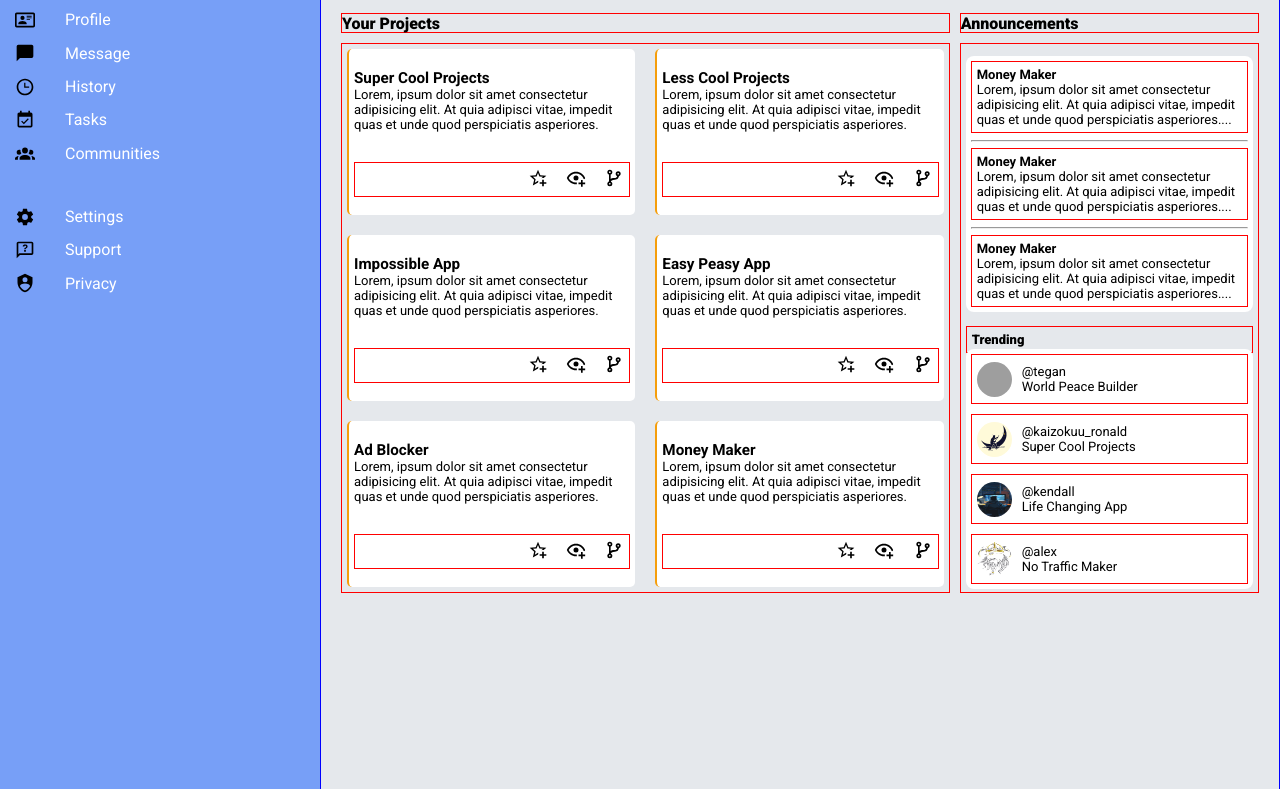
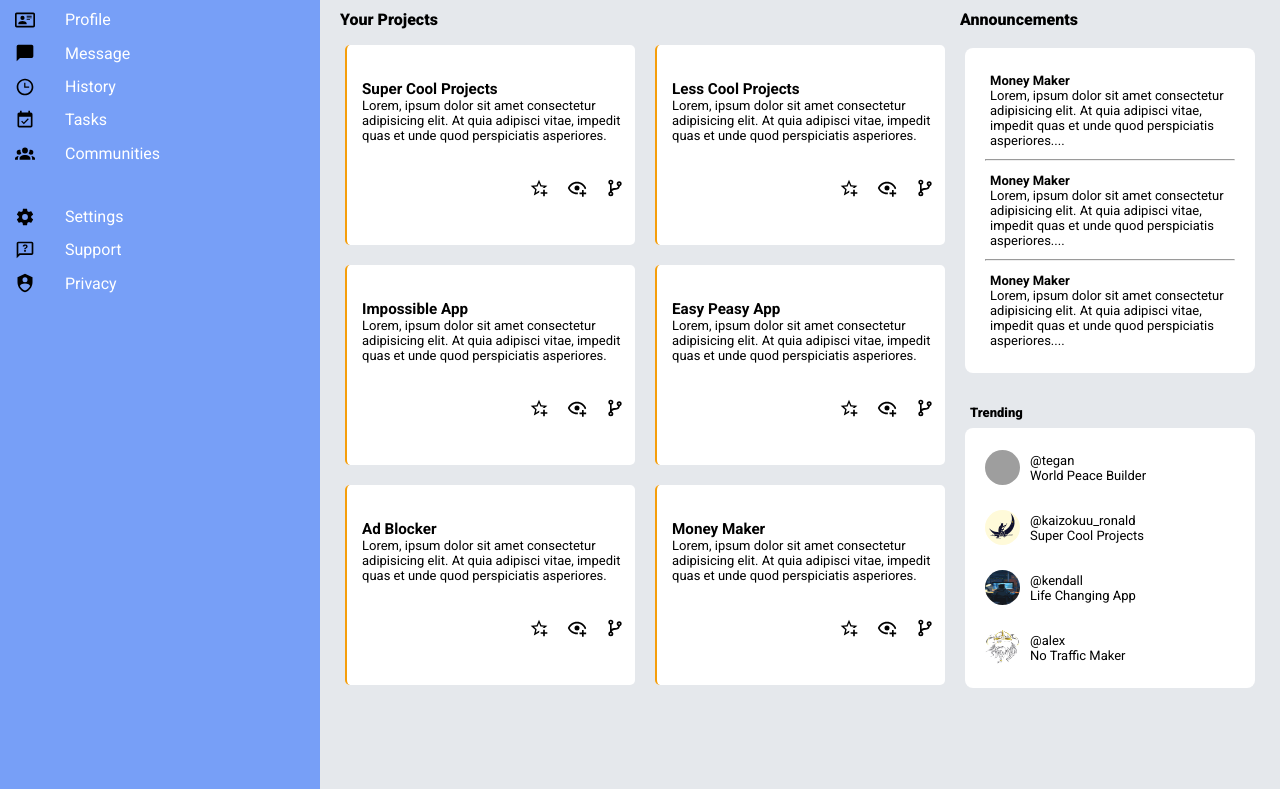
Before and after one commit to Ronald116/HTML-CSS-JAVASCRIPT, a plain HTML site: page theOdenProject/04_Admin_Dashboard/index.html in a window 1280 px wide. Shown: the part 160-949 px from the top of the page. Drawn offline with Linux system fonts and the light colour scheme; grey boxes are pictures that could not be loaded.

Commit message:
complete css

```diff
--- a/theOdenProject/04_Admin_Dashboard/styles.css
+++ b/theOdenProject/04_Admin_Dashboard/styles.css
@@ -16,7 +16,8 @@ body, html {
     width: 100%;
     height: 100vh;
     grid-template-columns: 1fr 3fr;
-    grid-template-rows: 1fr 4fr;
+    grid-template-rows: 1fr 110%;
+
 }
 
 .svg {
@@ -37,10 +38,10 @@ body, html {
 
 /*header*/
 header {
-    border: solid black 1px;
     grid-column: 2 / span 2;
     grid-row: 1 / 1;
     height: 150px;
+    box-shadow: 0 5px 10px rgba(0, 0, 0, 0.2);
 }
 
 .search-area {
@@ -195,22 +196,19 @@ aside div {
 /***************************************/
 /*main*/
 main {
-    border: solid blue 1px;
     grid-column: 2 / span 2;
     grid-row: 2 / 2;
 
     display: grid;
     grid-template-columns: repeat(3, 1fr);
-    grid-template-rows: 20px  repeat(3, 550px);
+    grid-template-rows: 20px  repeat(3, 650px);
     gap: 10px;
 
     padding: 20px;
     background-color: #e5e8ec;
-
 }
 
 main div {
-    border: var(--border);
     font-size: small;
     padding: 5px;
 }
@@ -225,12 +223,20 @@ main .item p {
 
 .project-lists {
     grid-column: 1 / 3;
-    grid-row: 2 / 3.5;
+    grid-row: 2 / 3;
 
     display: grid;
     grid-template-columns: repeat(2, 1fr);
     grid-template-rows: repeat(3, 1fr);
     gap: 20px;
+}
+
+.project-lists div h3, .project-lists div p {
+    padding-left: 10px;
+}
+
+.project-lists div h3 {
+    padding-top: 15px;
 }
 
 .announcements-trends {
@@ -248,7 +254,8 @@ main .item p {
     display: grid;
     grid-template-rows: repeat(4, 50px);
     row-gap: 10px;
-    margin-top: -140px;
+    margin-top: 45px;
+    padding: 15px;
 }
 
 .trending-users div {
@@ -308,12 +315,13 @@ main .item p {
 .trending-list {
     font-weight: 900;
     margin-bottom: 0;
-    margin-top: -130px;
+    margin-top: 25px;
 }
 
 .news {
     margin-bottom: 0;
-    margin-top: -60px;
+    margin-top: 0px;
+    padding: 20px;
 }
 
 .news div h3, .news div p {
```
